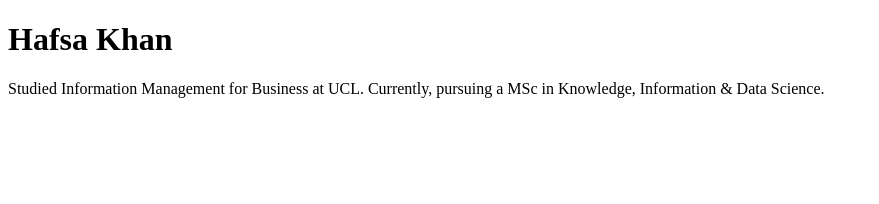
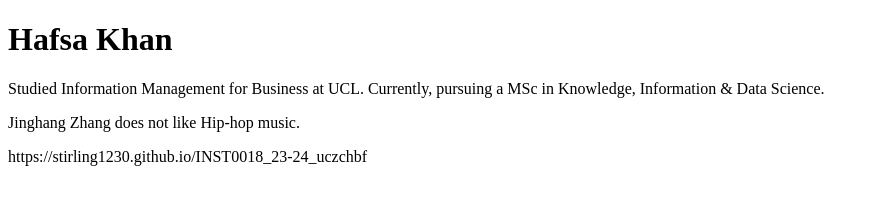
Before and after one commit to hkhan07/inst0018_23-24_zceihk2, a plain HTML site: page index.html in a window 1280 px wide. Shown: the whole page, without its empty margins (0-879 px from the left). Drawn offline with Linux system fonts and the light colour scheme.

Commit message:
Update index.html

```diff
--- a/index.html
+++ b/index.html
@@ -6,5 +6,7 @@
 <body>
  <h1>Hafsa Khan</h1>
  <p>Studied Information Management for Business at UCL. Currently, pursuing a MSc in Knowledge, Information & Data Science.</p>
+ <p>Jinghang Zhang does not like Hip-hop music.</p>
+ <l>https://stirling1230.github.io/INST0018_23-24_uczchbf</l>
 </body>
 </html>
```
